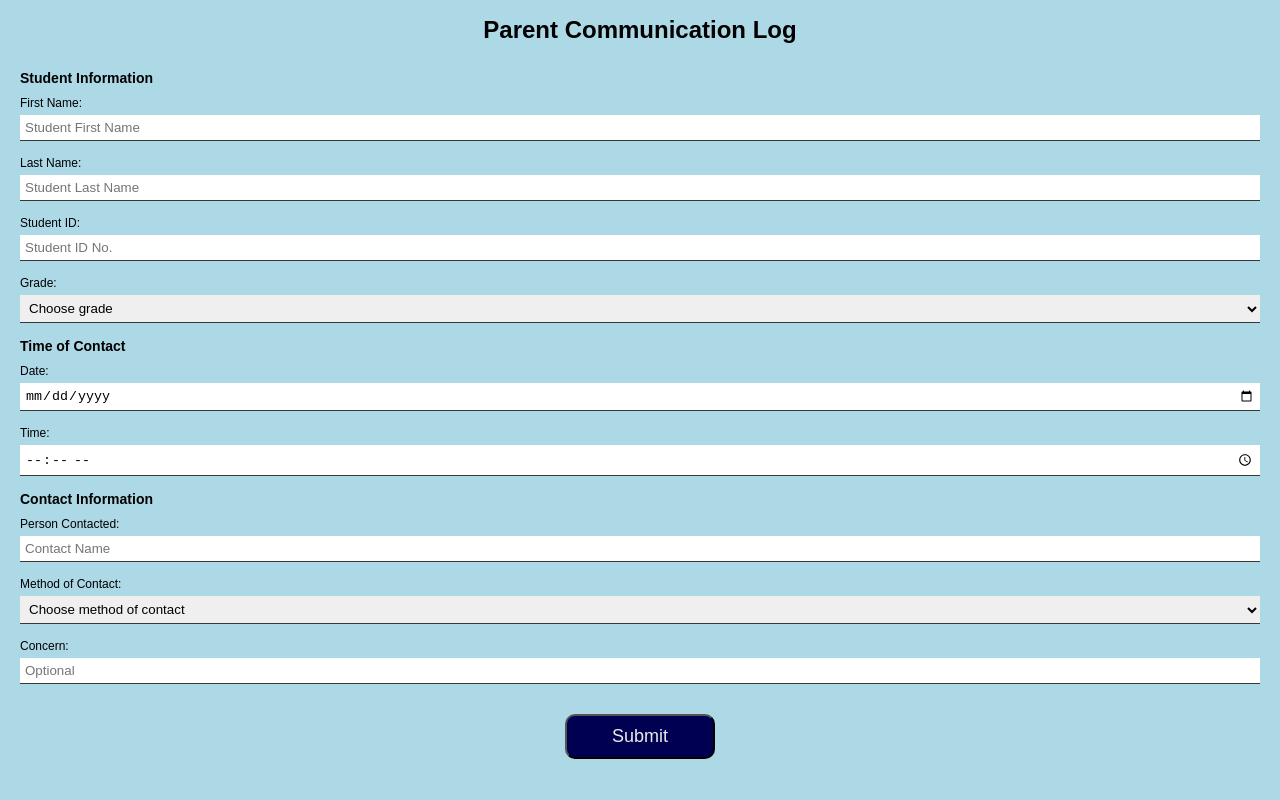
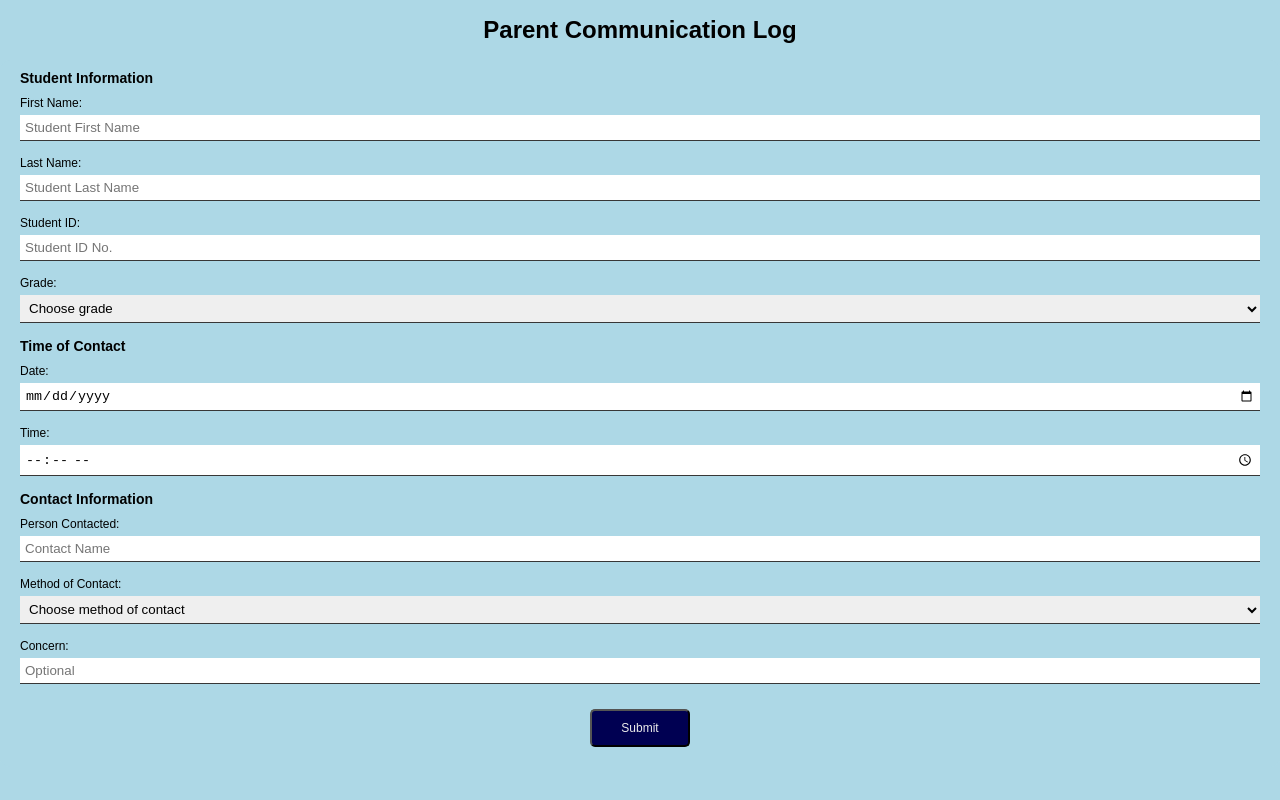
Before and after one commit to wdwiii/parent-communication-log, a React (Create React App) app: page / in a window 1280 px wide. Shown: the top 800 px of the page. Built offline with nearby package versions, Linux system fonts and the light colour scheme.

Commit message:
Modify .button styles
- Decrease border-radius, margin-block and width

```diff
--- a/src/components/UI/Button.module.css
+++ b/src/components/UI/Button.module.css
@@ -1,9 +1,9 @@
 .button {
-  border-radius: 10px;
-  font-size: 1.8rem;
-  margin-block: 2.5rem;
+  border-radius: 5px;
+  font-size: 1.2rem;
+  margin-block: 2rem;
   padding: 1rem;
-  width: 15rem;
+  width: 10rem;
   background-color: rgb(0, 0, 82);
   color: #ebebeb;
   transition: all 0.2s;
```
